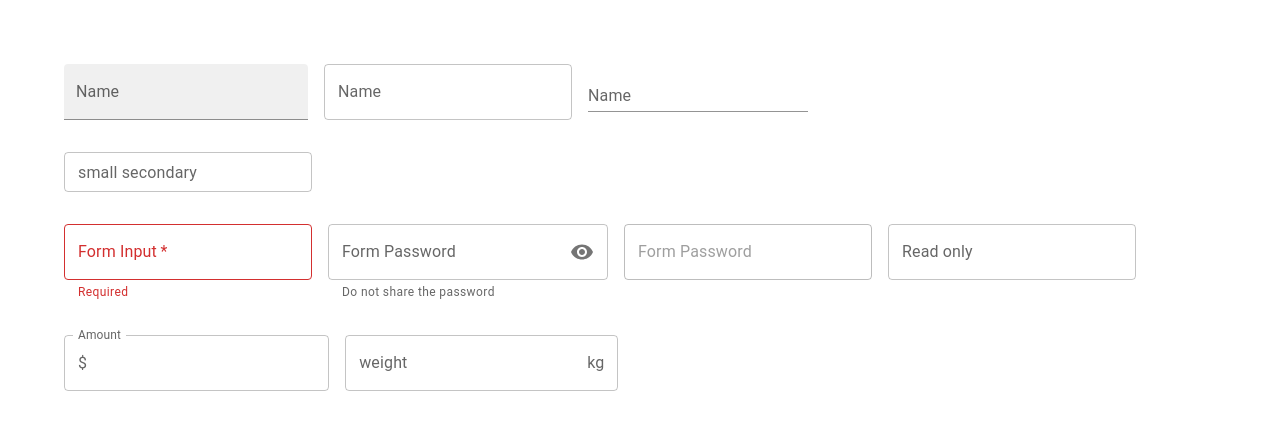
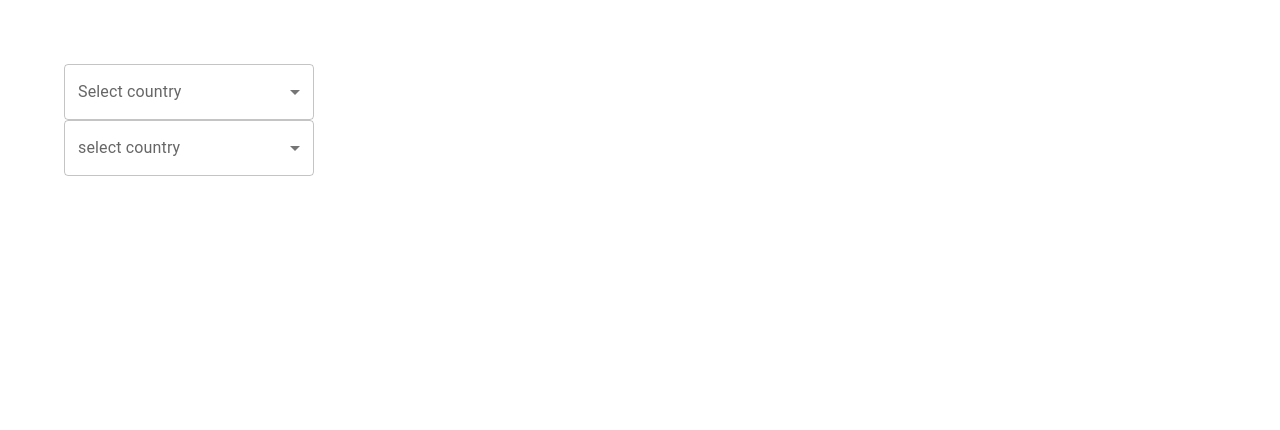
Before and after one commit to Vishalk29/MaterialUi-Learning, a React (Create React App) app in the folder matarialui-demo/: page / in a window 1280 px wide. Shown: the top 430 px of the page. Built offline with nearby package versions, Linux system fonts and the light colour scheme.

Commit message:
Learned about the select component and and learned  how to select multiple component

```diff
--- a/matarialui-demo/src/App.tsx
+++ b/matarialui-demo/src/App.tsx
@@ -1,6 +1,7 @@
 import './App.css';
+import MuiSelect from './Component/MuiSelect';
 // import MuiButton from './Component/MuiButton';
-import MuiTextField from './Component/MuiTextField';
+// import MuiTextField from './Component/MuiTextField';
 // import MuiTypography from './Component/MuiTypography';
 
 function App() {
@@ -8,7 +9,8 @@ function App() {
     <div className="App">
       {/* <MuiTypography /> */}
       {/*<MuiButton />*/}
-      <MuiTextField />
+      {/* <MuiTextField /> */}
+      <MuiSelect />
     </div>
   );
 }
--- /dev/null
+++ b/matarialui-demo/src/Component/MuiSelect.tsx
@@ -0,0 +1,37 @@
+import { Box, TextField, MenuItem } from "@mui/material"
+import React, { useState } from "react"
+const MuiSelect = () => {
+    const [country, setCountry] = useState('');
+    const [countries, setCountries] = useState<string[]>([]);
+    console.log({ country });
+    console.log({ countries })
+    const handlerChange = (event: React.ChangeEvent<HTMLInputElement>) => {
+        setCountry(event.target.value);
+    }
+    const handlerChange1 = (event: React.ChangeEvent<HTMLInputElement>) => {
+        const value = event.target.value
+        setCountries(typeof value === 'string' ? value.split(',') : value)
+    }
+    return (
+        // Created the select drop down using the MenuItem and textfield
+        <Box width='250px'>
+            <TextField label='Select country' select value={country} onChange={handlerChange} fullWidth>
+                <MenuItem value='In'>India</MenuItem>
+                <MenuItem value='US'>USA</MenuItem>
+                <MenuItem value='Aus'>Australia</MenuItem>
+            </TextField>
+
+            {/* multiple menuselected  here by using the selectProps*/}
+            <TextField label='select country' select value={countries} onChange={handlerChange1} fullWidth SelectProps={{
+                multiple: true,
+            }}>
+                <MenuItem value='In'>India</MenuItem>
+                <MenuItem value='US'>USA</MenuItem>
+                <MenuItem value='Aus'>Australia</MenuItem>
+
+            </TextField>
+        </Box>
+    )
+}
+
+export default MuiSelect
```
